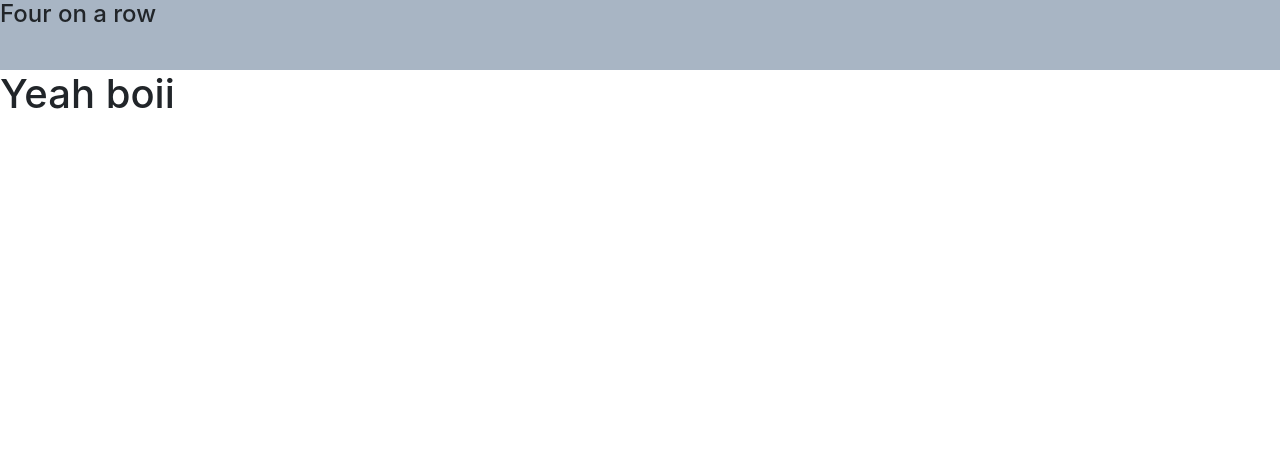
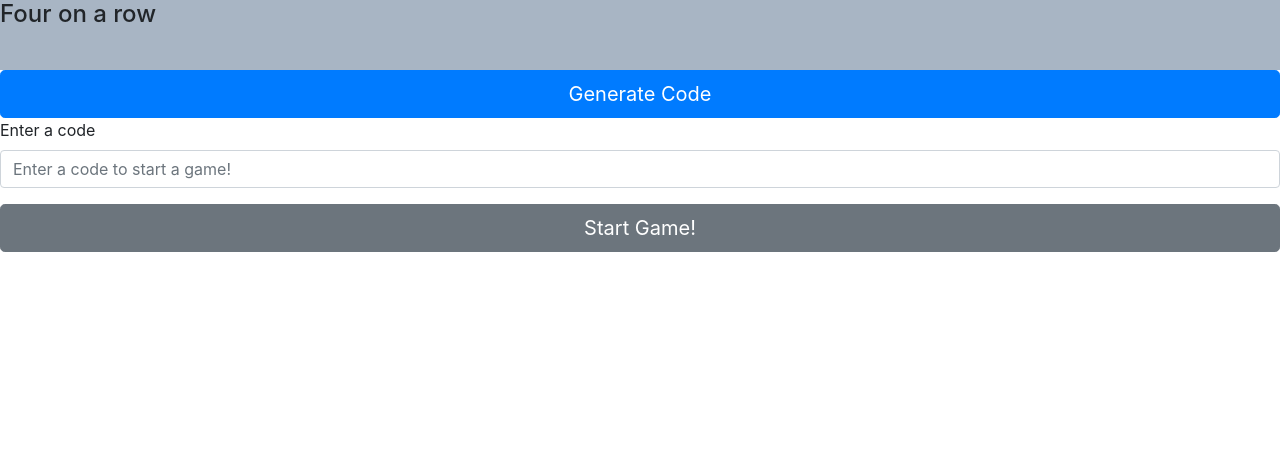
Before and after one commit to LarsDR5/WP19Game, a PHP site: page / in a window 1280 px wide. Shown: the top 451 px of the page. Run offline with PHP 8.4, Linux system fonts and the light colour scheme.

Commit message:
Added buttons and code input field on homepage

```diff
--- a/index.php
+++ b/index.php
@@ -6,7 +6,16 @@
     <body>
         <?php include 'header.html'; ?>
         <div id='main_div'>
-            <h1>Yeah boii</h1>
+            <div id='under_main_div'>
+                <button type="button" class="btn btn-primary btn-lg btn-block">Generate Code</button>
+                <form>
+                    <div class="form-group">
+                        <label for="codeInput">Enter a code</label>
+                            <input type="text" class="form-control" id="codeInput" placeholder="Enter a code to start a game!">
+                    </div>
+                </form>
+                <button type="button" class="btn btn-secondary btn-lg btn-block">Start Game!</button>
+            </div>
         </div>
         <?php include 'footer.html'; ?>
     </body>
```
